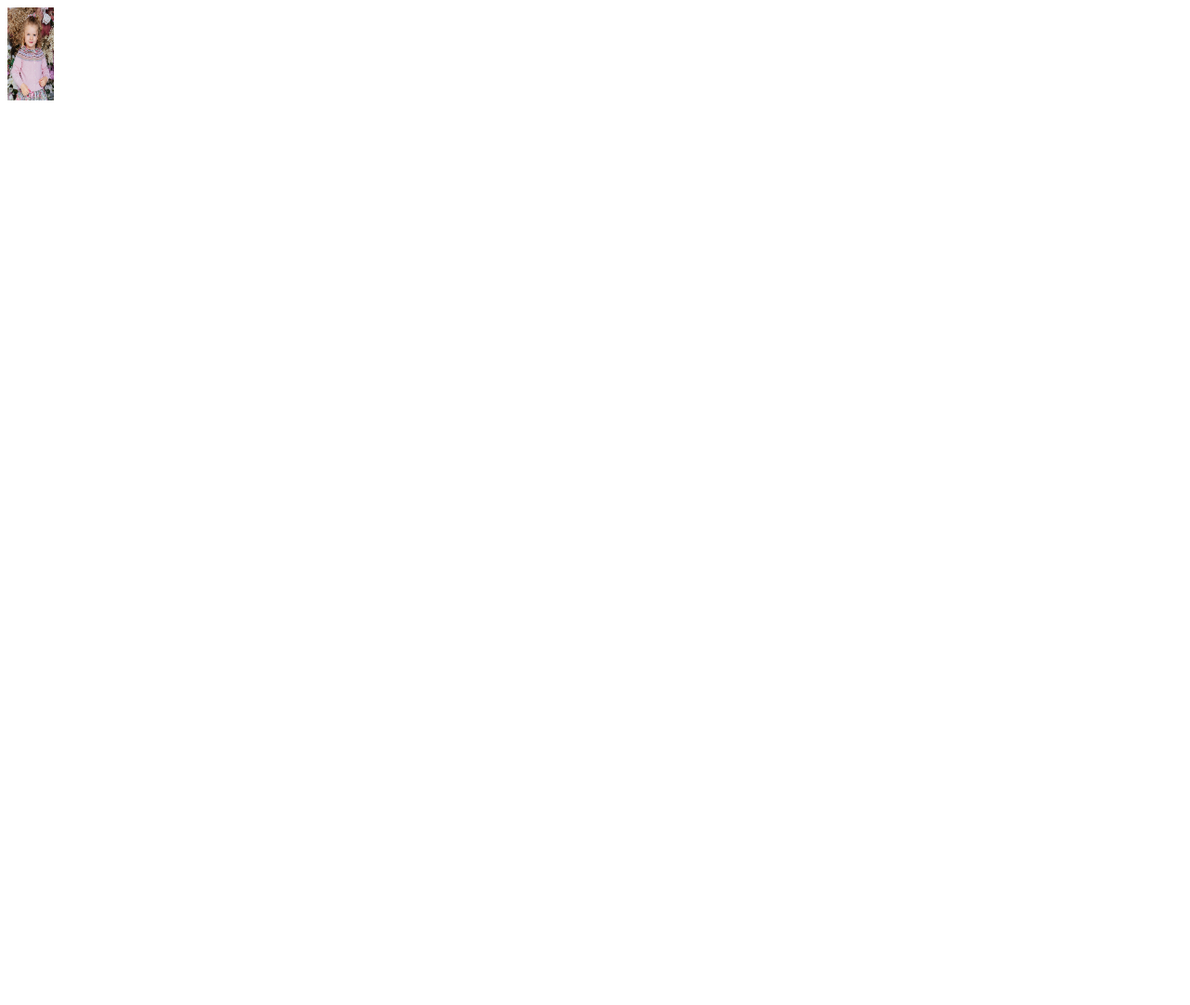
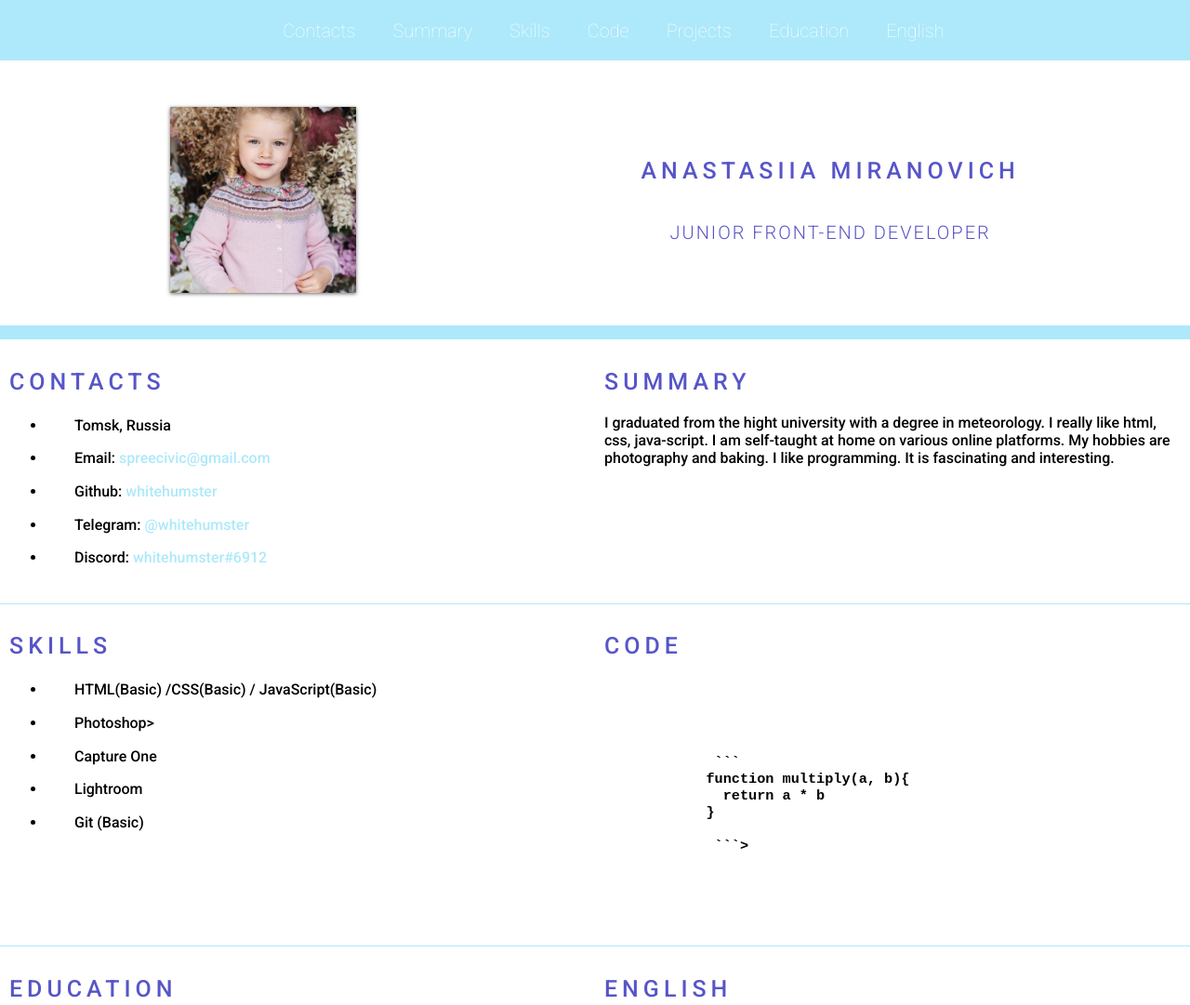
Before and after one commit to spacecloudy/rsschool-cv-Markdown, a plain HTML site: page index.html in a window 1280 px wide. Shown: the top 1081 px of the page at 93% size. Before the commit the page ends 800 px from the top, so only its background shows below. Drawn offline with Linux system fonts and the light colour scheme; a web font is replaced by a local one.

Commit message:
feat: modified index, css, readme

````diff
--- a/index.html
+++ b/index.html
@@ -4,24 +4,143 @@
     <meta charset="UTF-8" />
     <meta http-equiv="X-UA-Compatible" content="IE=edge" />
     <meta name="viewport" content="width=, initial-scale=1.0" />
+    <link rel="preconnect" href="https://fonts.gstatic.com" />
+    <link
+      href="https://fonts.googleapis.com/css2?family=Roboto:wght@100;300;500;700&display=swap"
+      rel="stylesheet"
+    />
     <title>cv</title>
     <link rel="stylesheet" href="style.css" />
     <link rel="icon" href="assets/favicon.ico" />
   </head>
   <body>
-    <img
-      src="assets/img/M65124.jpg"
-      alt="My photo"
-      width="50px"
-      height="100px"
-    />
-    <header>
-      <div class="container"></div>
+    <header class="header">
+      <div class="container">
+        <nav class="nav">
+          <ul class="nav-list">
+            <li class="nav-item">
+              <a href="#contacts" class="nav-link">Contacts</a>
+            </li>
+            <li class="nav-item">
+              <a href="#summary" class="nav-link">Summary</a>
+            </li>
+            <li class="nav-item">
+              <a href="#skills" class="nav-link">Skills</a>
+            </li>
+            <li class="nav-item"><a href="#code" class="nav-link">Code</a></li>
+            <li class="nav-item">
+              <a href="#projects" class="nav-link">Projects</a>
+            </li>
+            <li class="nav-item">
+              <a href="#education" class="nav-link">Education</a>
+            </li>
+            <li class="nav-item">
+              <a href="#english" class="nav-link">English</a>
+            </li>
+          </ul>
+        </nav>
+      </div>
     </header>
-    <main>
-      <div class="container"></div>
+    <main class="main">
+      <div class="container main-container">
+        <section class="section section-profile" id="profile">
+          <img
+            src="./assets/img/M65124.jpg"
+            alt="My photo" class="section-logo">
+          <div class="section-profile-title">
+            <h1 class="section-title main-title">Anastasiia Miranovich</h1>
+            <h3 class="section-subtitle">Junior Front-End Developer</h3>
+          </div>
+        </section>
+
+        <section class="section" id="contacts">
+          <h2 class="section-title">Contacts</h2>
+          <ul class="section-list">
+            <li class="section-item contacts-item">Tomsk, Russia</li>
+            <li class="section-item contacts-item">
+              Email:
+              <a href="mailto:spreecivic@gmail.com" title="email"
+                >spreecivic@gmail.com</a
+              >
+            </li>
+            <li class="section-item contacts-item">
+              Github:
+              <a href="https://github.com/whitehumster" title="github"
+                >whitehumster</a
+              >
+            </li>
+            <li class="section-item contacts-item">
+              Telegram:
+              <a href="https://t.me/whitehumster" title="Telegram"
+                >@whitehumster</a
+              >
+            </li>
+            <li class="section-item contacts-item">
+              Discord:
+              <a href="https://discord.gg/YUJGPCVY" title="discord"
+                >whitehumster#6912</a
+              >
+            </li>
+          </ul>
+        </section>
+
+        <section class="section" id="summary">
+          <h2 class="section-title">Summary</h2>
+          <p>
+            I graduated from the hight university with a degree in meteorology.
+            I really like html, css, java-script. I am self-taught at home on
+            various online platforms. My hobbies are photography and baking. I
+            like programming. It is fascinating and interesting.
+          </p>
+        </section>
+        <section class="section" id="skills">
+          <h2 class="section-title">Skills</h2>
+          <ul class="section-list">
+            <li class="section-item">
+              HTML(Basic) /CSS(Basic) / JavaScript(Basic)
+            </li>
+            <li class="section-item">Photoshop></li>
+            <li class="section-item">Capture One</li>
+            <li class="section-item">Lightroom</li>
+            <li class="section-item">Git (Basic)</li>
+          </ul>
+        </section>
+        <section class="section" id="code">
+          <h2 class="section-title">Code</h2>
+          <pre class="pre">
+          <h3> <p>
+             ```
+            function multiply(a, b){
+              return a * b
+            }
+
+             ```> </p> </h3>
+       </code></pre>
+        </section>
+        <section class="section" id="courses">
+          <h2 class="section-title">Education</h2>
+          <ul class="section-list">
+            <li class="section-item">
+              Tomsk State University, Faculty of Geology and Geography,
+              specialty meteorology
+            </li>
+            <li class="section-item">
+              Additional education in Tomsk State University Faculty of Ecology
+              : ecologist
+            </li>
+            <li class="section-item">Accounting courses</li>
+            <li class="section-item">
+              RS Schools Course «JavaScript/Front-end. Stage 1» (in progress)
+            </li>
+          </ul>
+        </section>
+        <section class="section section-english" id="english">
+          <h2 class="section-title">English</h2>
+          <p>B1 - Pre-Intermediate</p>
+        </section>
+      </div>
     </main>
-    <footer>
+    <footer class="footer">
       <div class="container"></div>
     </footer>
   </body>
--- a/style.css
+++ b/style.css
@@ -0,0 +1,208 @@
+html {
+  scroll-behavior: smooth;
+}
+@font-face {
+  font-family: Roboto;
+  src: url("assets/fonts/RobotoFlex-Regular.ttf");
+  font-weight: 100;
+}
+
+@font-face {
+  font-family: "Roboto";
+  src: url("assets/fonts/RobotoFlex-VariableFont_GRAD\,XTRA\,YOPQ\,YTAS\,YTDE\,YTFI\,YTLC\,YTUC\,opsz\,slnt\,wdth\,wght.ttf");
+  font-weight: 300;
+}
+@media (max-width: 768px){
+ .container {
+  padding: 0 20px;
+}
+}
+@media (max-width: 410px) {
+  .main-title {
+    font-size: 24px;
+    letter-spacing: 4px;
+  }
+}
+.header {
+    background-color: rgb(173, 233, 250);
+    display: flex;
+    height: 65px;
+    min-width: 20px;
+    align-items:center
+  }
+  .line {
+    border-bottom: 1px solid rgb(173, 233, 250); /* Параметры линии */
+   }
+.main-container {
+    display: flex;
+    flex-wrap: wrap;
+    justify-content: space-between;
+}
+body {
+
+  display: flex;
+  flex-direction: column;
+  font-family: "Roboto"; sans-serif;
+  flex-wrap: wrap;
+  justify-content: space-between;
+  margin: 0;
+  padding: 0;
+  min-height: 100vh;
+}
+* {
+  box-sizing: border-box;
+}
+.container {
+  max-width: 1440px;
+  margin: 0 auto;
+}
+
+.nav-list {
+    display: flex;
+    justify-content: flex-end;
+    align-items: center;
+    list-style: none;
+  }
+
+  .nav-link {
+    position: relative;
+    padding: 0 20px;
+    text-decoration: none;
+    font-size: 20px;
+    font-weight: 100;
+    line-height: 50px;
+    color: #fff;
+ }
+
+  .nav-link::after {
+    content: "";
+    position: absolute;
+    left: 12px;
+    bottom: -5px;
+    width: calc(100% - 24px);
+    height: 2px;
+    background-color: #fff;
+    opacity: 0;
+    transition: .5s;
+  }
+
+  .nav-link:hover::after {
+    opacity: 1;
+    animation-name: slidein;
+    animation-duration: 1s;
+    animation-fill-mode: forwards;
+
+  }
+  .nav.collapsed {
+    position: absolute;
+    left: 0;
+    top: 0;
+    z-index: 2;
+    display: flex;
+    width: 100%;
+    height: 100vh;
+    min-height: 525px;
+    flex-direction: column;
+    background-color: #efec40;
+  }
+  .nav-list.collapsed {
+    display: flex;
+    align-items: center;
+    justify-content: flex-start;
+    width: 100%;
+    height: 100%;
+    flex-direction: column;
+    padding-top: 50px;
+  }
+  .pre {
+    padding: 0;
+    margin: 0;
+  }
+
+.section {
+
+  padding: 10px;
+  padding-bottom: 20px;
+  border-bottom: 1px solid rgb(173, 233, 250);
+}
+.section {
+    width: 50%;
+  }
+
+.section-profile {
+  display: flex;
+  justify-content: space-around;
+  font-size: 40px;
+  width: 100%;
+  padding: 50px 30px 35px;
+  border-bottom: 15px solid rgb(173, 233, 250);
+}
+.section-profile-title {
+  display: flex;
+  flex-direction: column;
+  justify-content: center;
+  align-content: center;
+  text-align: center;
+  text-transform: uppercase;
+}
+
+
+.section-title {
+  margin-bottom: 20px;
+  font-size: 25px;
+  font-weight: 400;
+  text-transform: uppercase;
+  letter-spacing: 5px;
+  color: #5755c8;
+}
+.section-subtitle {
+    margin-top: 20px;
+    color: #5755c8;
+    font-size: 20px;
+
+    font-weight: 300;
+    letter-spacing: 2px;
+}
+
+.section-logo {
+  width: 200px;
+  height: 200px;
+  object-fit: cover;
+  box-shadow: 0 1px 4px rgba(0, 0, 0, 0.6);
+  filter: grayscale(0.2) brightness(1.05);
+  transition: 0.3s;
+}
+.section-logo:hover {
+  filter: none;
+}
+
+.section-item {
+    position: relative;
+    margin: 0;
+    margin-bottom: 10px;
+    padding: 0;
+    padding-left: 30px;
+    line-height: 1.6
+  }
+
+  .section-item::before {
+    position: absolute;
+    top: 5px;
+    left: 2px;
+    width: 14px;
+    height: 14px;
+  }
+
+  .section-item span {
+    color: #80ccf2;
+  }
+
+  .section-item a {
+    text-decoration: none;
+    color: rgb(173, 233, 250);
+    transition: color 0.5s;
+  }
+
+  .section-item a:hover {
+    color: #5755c8;
+  }
````
Also changed, not shown: 1 other file.
